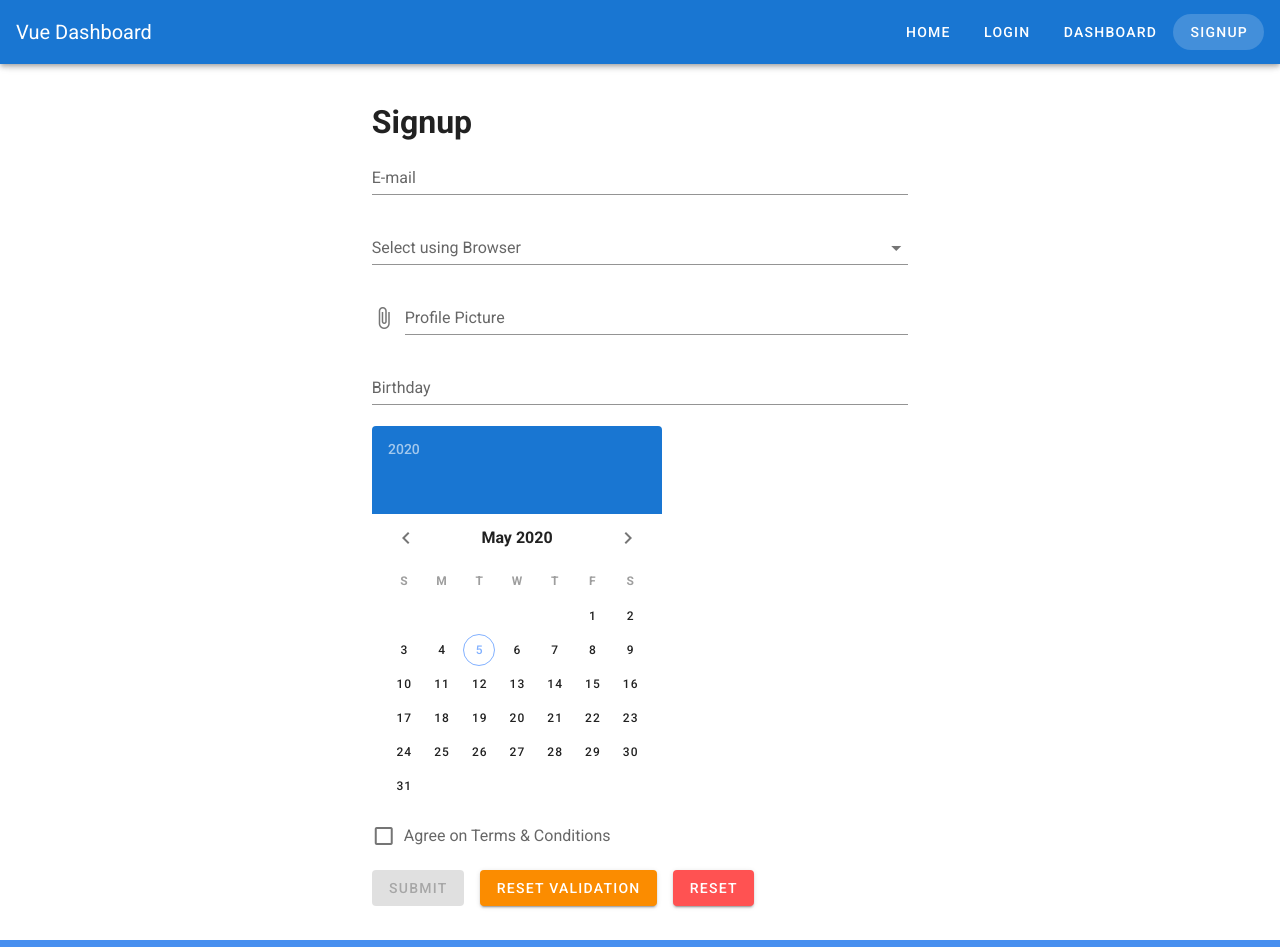
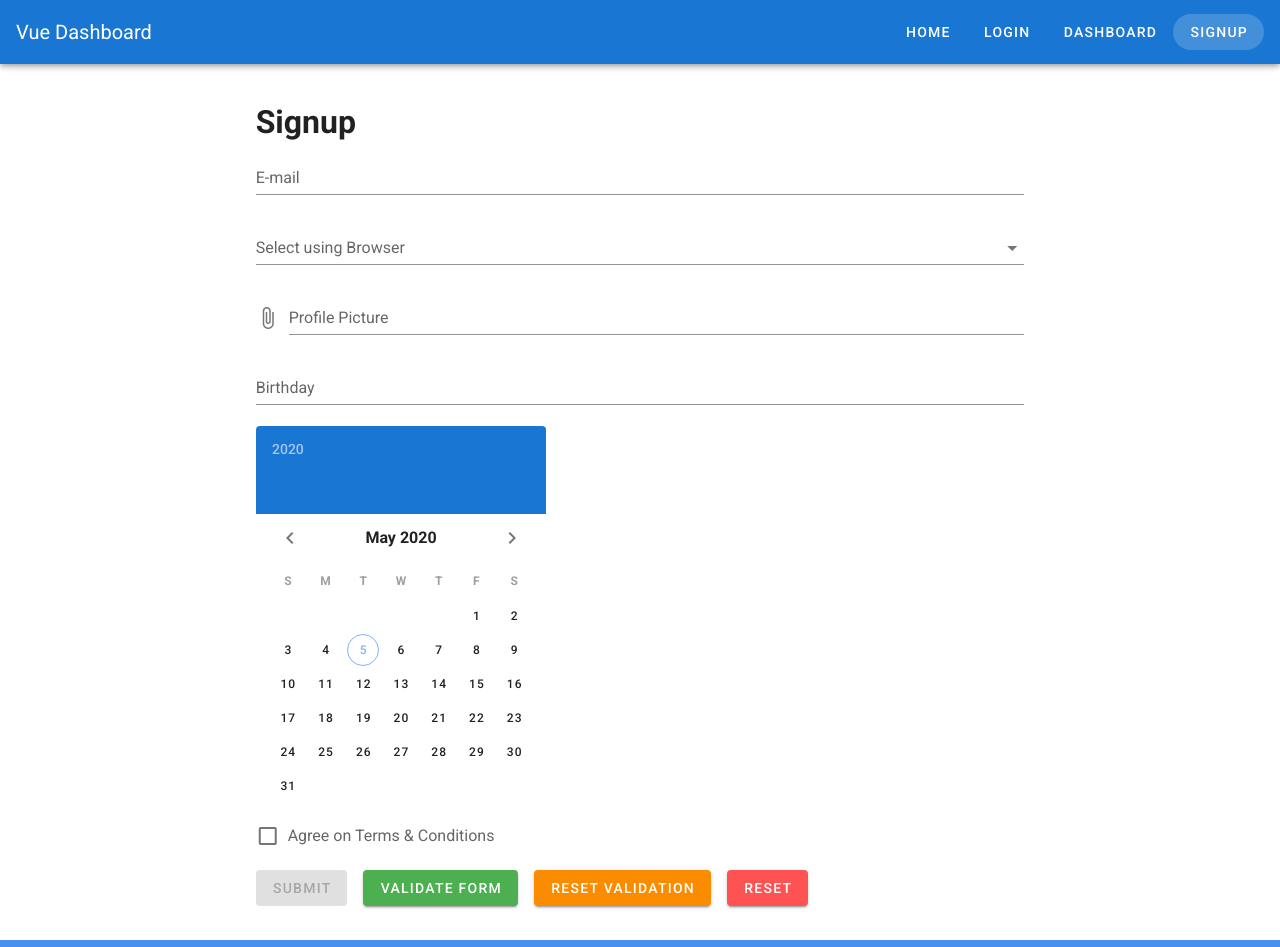
Before and after one commit to dubiBerlin/dashboard, a Vue app: page /signup in a window 1280 px wide. Shown: the top 947 px of the page. Built offline with nearby package versions, Linux system fonts and the light colour scheme.

Commit message:
data prop changed and some stuff removed

```diff
--- a/src/views/Signup.vue
+++ b/src/views/Signup.vue
@@ -1,12 +1,11 @@
 <template>
 <v-container >
-  <v-row  style="width:50%; margin: 0 auto; padding: 10px;">
+  <v-row  style="width:70%; margin: 0 auto; padding: 10px;">
   <v-col>
     <h1>Signup</h1>
     <v-form
       ref="signUpForm"
-      v-model="valid"
-      lazy-validation
+      v-model="formValided"
     >
 
       <v-text-field
@@ -19,12 +18,14 @@
       <v-autocomplete
         v-model="selectBrowser"
         :items="items"
-        :rules="[v => !!v || 'Item is required']"
         label="Select using Browser"
-        required
       ></v-autocomplete>
       <v-file-input multiple label="Profile Picture"></v-file-input>
-      <v-text-field label="Birthday" v-model="birthday"  readonly ></v-text-field>
+      <v-text-field
+        label="Birthday"
+        v-model="birthday"
+        readonly
+      ></v-text-field>
       <v-date-picker
         v-model="birthday"
       ></v-date-picker>
@@ -32,7 +33,6 @@
         v-model="agreed"
         label="Agree on Terms & Conditions"
         color="red"
-        value="red"
         :rules="agreeToTermsRules"
         required
       ></v-checkbox>
@@ -40,10 +40,11 @@
         type="submit"
         color="primary"
         class="mr-4"
-        :disabled="valid"
+        :disabled="!formValided"
       >
         Submit
       </v-btn>
+      <v-btn class="mr-4" color="success" @click="validateForm" >Validate Form</v-btn>
       <v-btn class="mr-4" color="warning" @click="resetValidation" >Reset Validation</v-btn>
       <v-btn color="error" @click="resetForm" >Reset</v-btn>
     </v-form>
@@ -63,11 +64,12 @@ export default {
       items:["Chrome","FireFox","Opera", "Edge","Brave"],
       agreed:false,
       birthday:"",
-      valid:false,
+      formValided:false,
       emailRules:[
         value => !!value || "Email is required",
         value => value.indexOf("@")!==0 || "Email should have a username.",
         value => value.includes("@") || "Email should include an @ symbol.",
+        value => value.includes('.') || 'Email should include a period symbol.',
         value => value.indexOf(".") - value.indexOf("@") > 1 || "Email should contain a valid domain.",
         value => value.indexOf(".") <= value.length - 3 || "Email should contain a valid domain extension."
          ]
@@ -79,6 +81,9 @@ export default {
     },
     resetValidation(){
       this.$refs.signUpForm.resetValidation();
+    },
+    validateForm(){
+      this.$refs.signUpForm.validate();
     }
   }
 }
```
